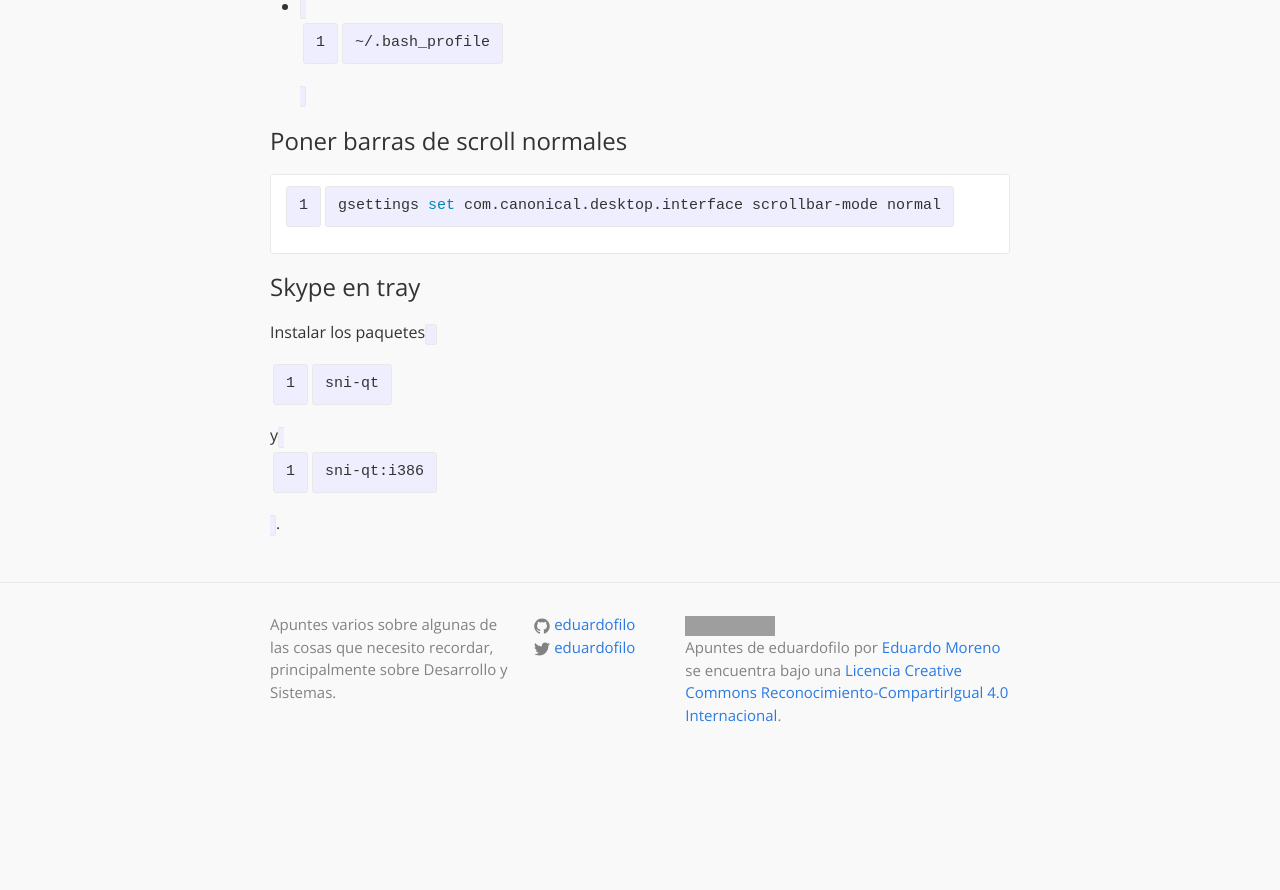
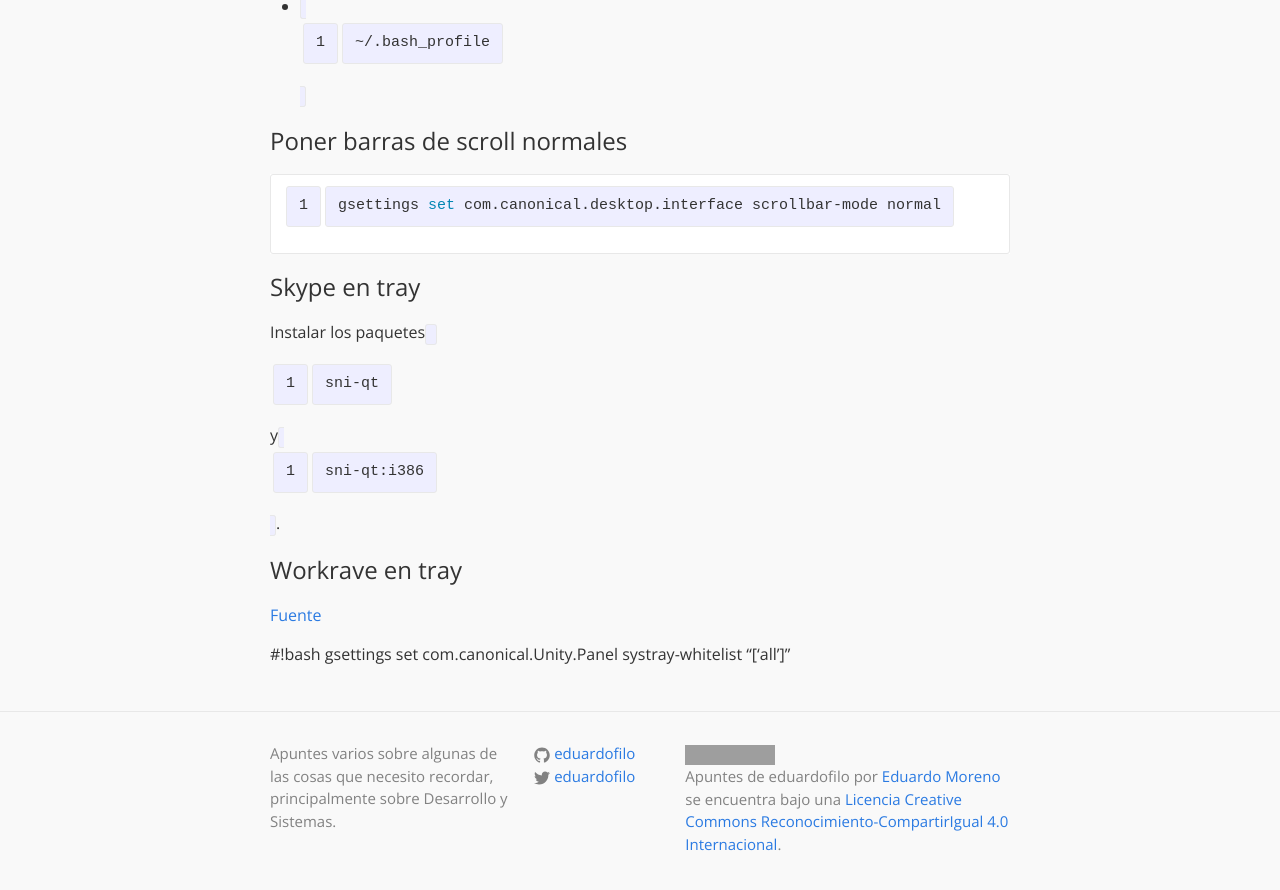
Before and after one commit to eduardofilo/eduardofilo.jekyll, a Jekyll site: the page built from sistemas/ubuntu.md, in a window 1280 px wide and 900 px high, scrolled down 14952 px. Shown: the top 890 px of the window. Built offline with Jekyll 4.4.1, drawn with Linux system fonts in a browser that asks for light colours; before the commit the page ends 15723 px from its top, so only the background shows below that; grey boxes are pictures that could not be loaded.

Commit message:
Workrave en tray de Ubuntu.

```diff
--- a/sistemas/ubuntu.md
+++ b/sistemas/ubuntu.md
@@ -523,3 +523,10 @@ gsettings set com.canonical.desktop.interface scrollbar-mode normal
 ## Skype en tray
 
 Instalar los paquetes `sni-qt` y `sni-qt:i386`.
+
+## Workrave en tray
+
+[Fuente](https://sourceforge.net/p/workrave/mailman/message/30722930/)
+
+#!bash
+gsettings set com.canonical.Unity.Panel systray-whitelist "['all']"
```
